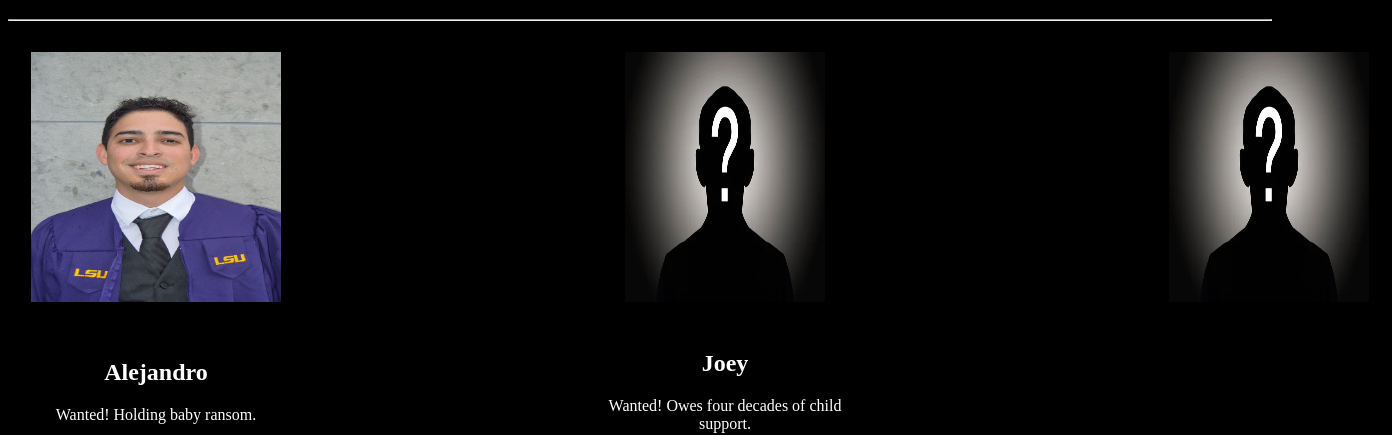
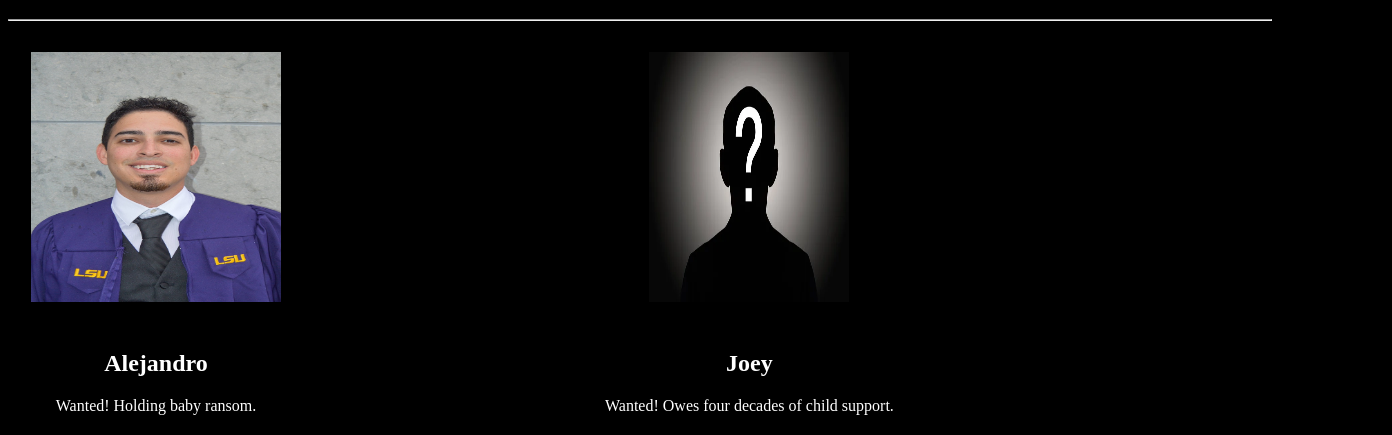
Before and after one commit to asevil1/kingcakemostwanted, a plain HTML site: page index.html in a window 1280 px wide. Shown: the part 61-496 px from the top of the page, 1392 px wide, since content can reach past the window. Drawn offline with Linux system fonts and the light colour scheme.

Commit message:
Update index.html

```diff
--- a/index.html
+++ b/index.html
@@ -20,7 +20,7 @@
   <tr>
     <th>    <img class = "profile-pic1" src= "IMAGES/ale.jpeg" alt="profile pic"></th>
     <th>    <img class = "unknown-user" src= "IMAGES/unknown_user.jpeg" alt="profile pic"></th>
-    <th>    <img class = "unknown-user" src= "IMAGES/unknown_user.jpeg" alt="profile pic"></th>
+ <!--   <th>    <img class = "unknown-user" src= "IMAGES/unknown_user.jpeg" alt="profile pic"></th> -->
   </tr>
           <tr>
               <td>
```
